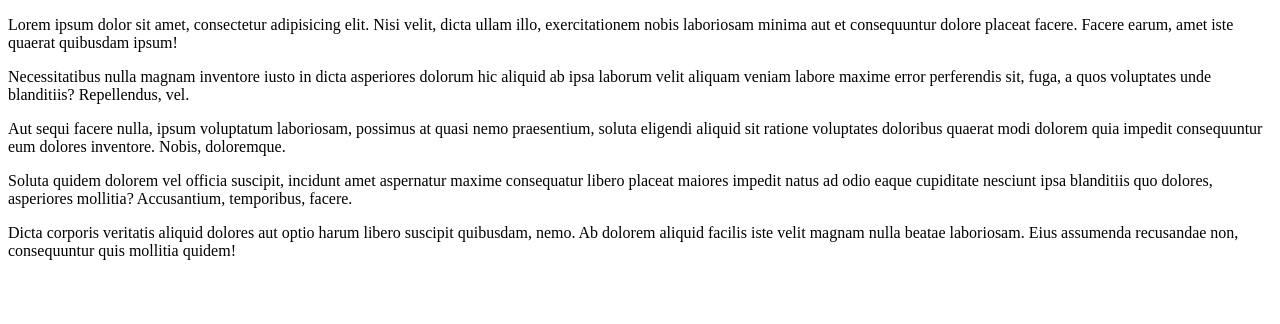
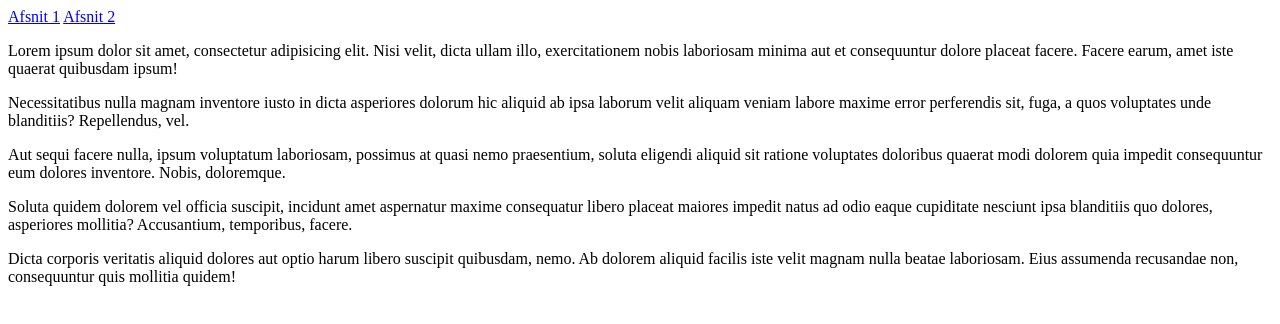
Before and after one commit to petlatkea/RedesignProjekt, a plain HTML site: page index.html in a window 1280 px wide. Drawn offline with Linux system fonts and the light colour scheme.

Commit message:
add navigational menu

```diff
--- a/index.html
+++ b/index.html
@@ -8,7 +8,10 @@
 </head>
 
 <body>
-   <header><nav></nav></header>
+   <header><nav>
+       <a href="#afsnit1">Afsnit 1</a>
+       <a href="#afsnit2">Afsnit 2</a>
+   </nav></header>
 
    <section id="afsnit1">
        <p>Lorem ipsum dolor sit amet, consectetur adipisicing elit. Nisi velit, dicta ullam illo, exercitationem nobis laboriosam minima aut et consequuntur dolore placeat facere. Facere earum, amet iste quaerat quibusdam ipsum!</p>
```
